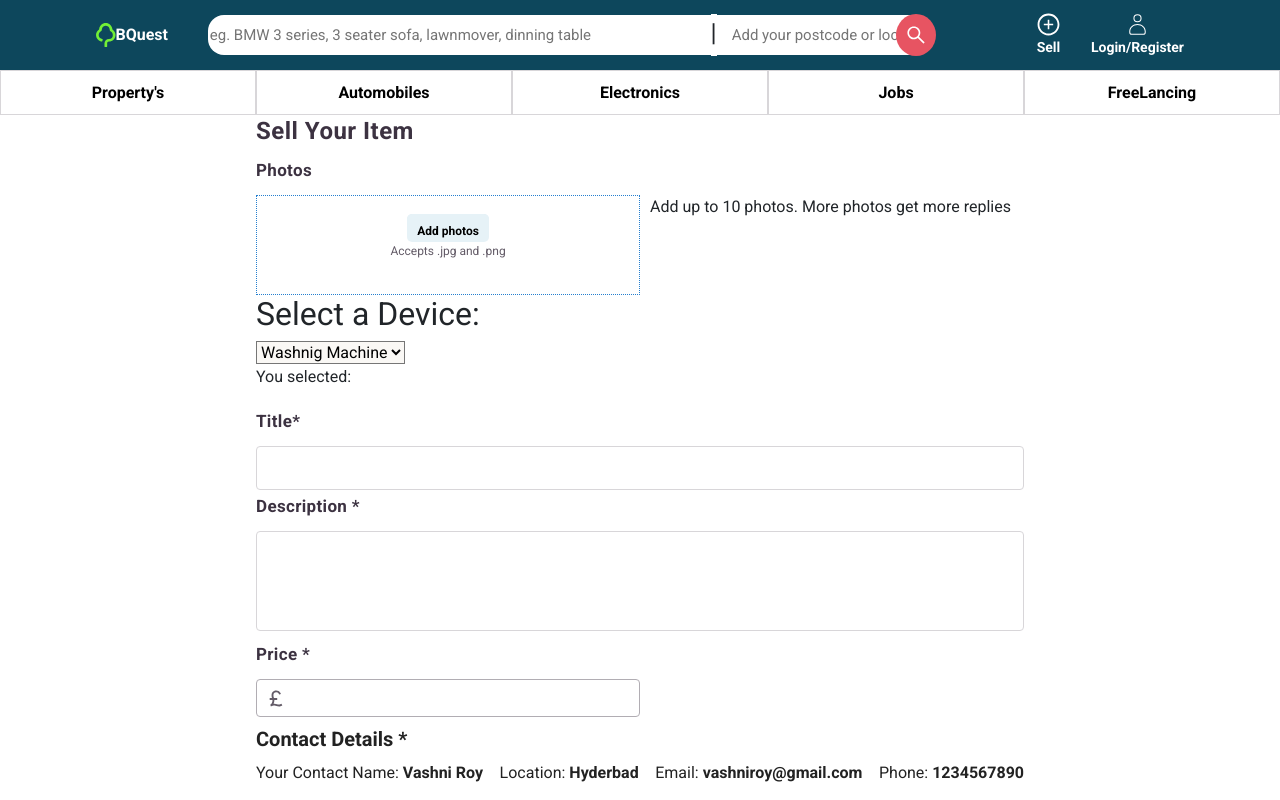
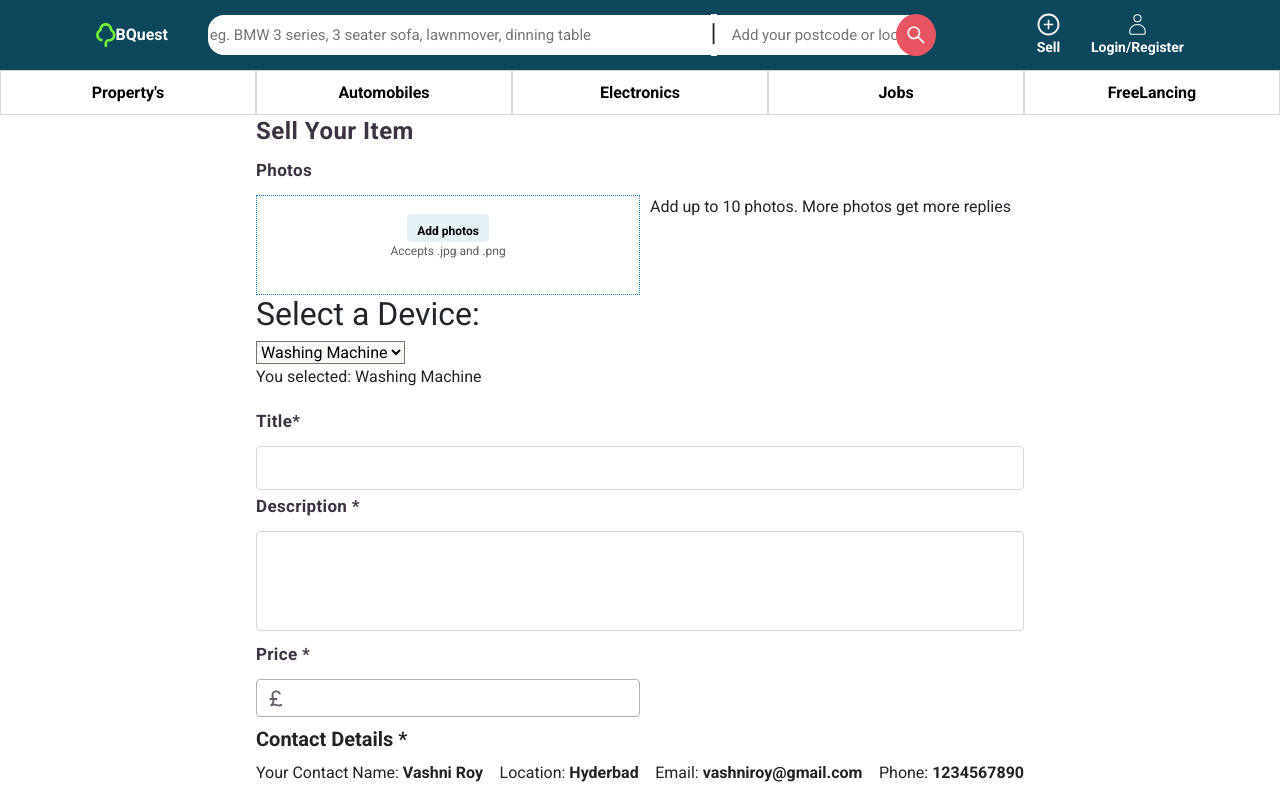
Before and after one commit to vashniroylgs/gumtree-frontend, a React (Create React App) app: page /elctronicsuploadform in a window 1280 px wide. Shown: the top 800 px of the page. Built offline with nearby package versions, Linux system fonts and the light colour scheme; a web font is replaced by a local one.

Commit message:
device added

```diff
--- a/src/Components/ElectronicsPage/index.js
+++ b/src/Components/ElectronicsPage/index.js
@@ -252,7 +252,7 @@ function Electronics() {
                         {eachProduct.title}
                       </h1>
                       <p className="electronics-right-section-card-para">
-                        {eachProduct.description}
+                        {eachProduct.device} {eachProduct.devicetype}
                       </p>
                       <p className="electronics-card-price">
                         <BsCurrencyPound />
--- a/src/Components/Electronicsupload/index.js
+++ b/src/Components/Electronicsupload/index.js
@@ -6,7 +6,7 @@ import { useNavigate } from "react-router-dom";
 
 const itemDetails = [
   {
-    name: "Washnig Machine",
+    name: "Washing Machine",
     itemDetail: "washingmachine",
   },
   {
@@ -57,7 +57,7 @@ export class ElectronicsUploadForm extends Component {
     price: "",
     images: [],
     selectedMobileType: "",
-    selectedDevice: "",
+    selectedDevice: "Washing Machine",
   };
 
   takePrice = (event) => {
--- a/src/Components/jobItemCard/index.js
+++ b/src/Components/jobItemCard/index.js
@@ -230,7 +230,8 @@ class JobCard extends Component {
                   {each.joblocation}
                 </p>
                 <p className="Jobcard-middle-section-name">
-                  {each.workmode}Mode {each.salary} Lpa
+                 Mode : {each.workmode}
+
                 </p>
               </div>
               {/* <img
@@ -241,7 +242,7 @@ class JobCard extends Component {
             </div>
             <div className="Jobcard-bottom-section-container">
               <p className="Jobcard-bottom-section-salary">
-                {each.description}
+                {/* {each.description} */} {each.salary} Lpa
               </p>
               <p className="Jobcard-bottom-section-time">7 days ago</p>
             </div>
```
